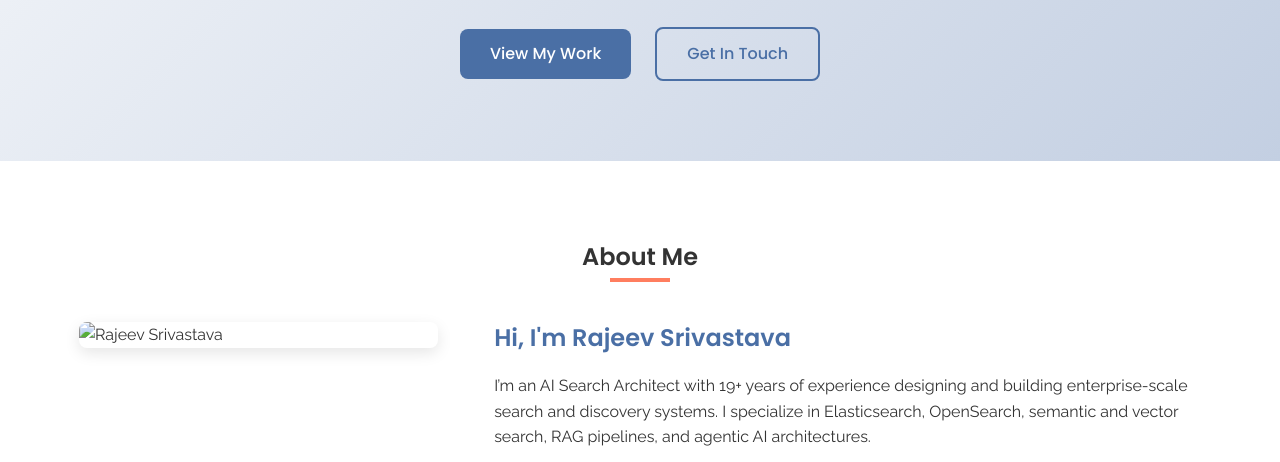
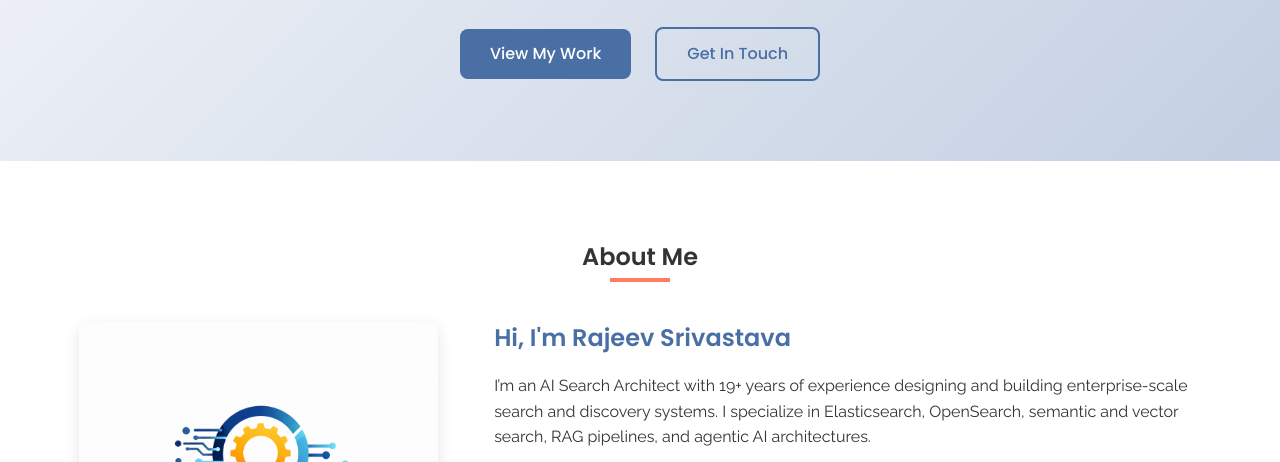
Before and after one commit to searchandanalytics/website, a plain HTML site: page index.html in a window 1280 px wide. Shown: the part 307-769 px from the top of the page. Drawn offline with Linux system fonts and the light colour scheme.

Commit message:
Please provide the files or diffs you would like me to summarize.

```diff
--- a/index.html
+++ b/index.html
@@ -521,7 +521,7 @@
             <h2 class="section-title">About Me</h2>
             <div class="bio-content">
                 <div class="bio-image">
-                    <img src="ai-search.png" alt="Rajeev Srivastava">
+                    <img src="images/ai-search.png" alt="Rajeev Srivastava">
                 </div>
                 <div class="bio-text">
                     <h2>Hi, I'm Rajeev Srivastava</h2>
```
